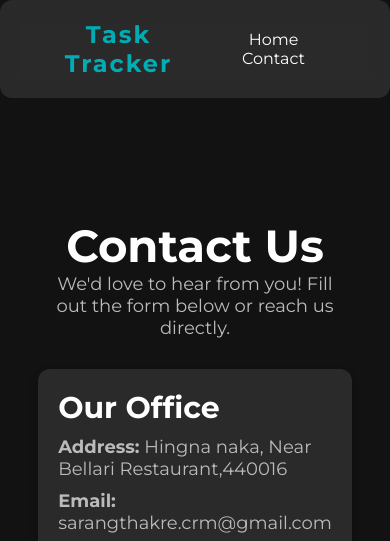
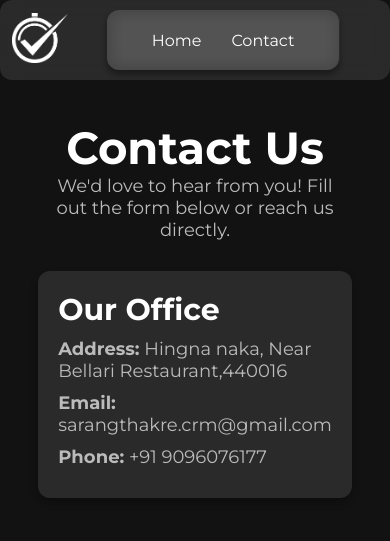
Before and after one commit to ShaileshPanghate/taskstracker, a plain HTML site: page contact.html in a window 390 px wide. Shown: the top 541 px of the page. Drawn offline with Linux system fonts and the light colour scheme.

Commit message:
responsive

```diff
--- a/contact.html
+++ b/contact.html
@@ -1,5 +1,6 @@
 <!DOCTYPE html>
 <html lang="en">
+
 <head>
     <meta charset="UTF-8">
     <meta name="viewport" content="width=device-width, initial-scale=1.0">
@@ -26,11 +27,56 @@
             border-radius: 12px;
         }
 
+        .logo img {
+            height: 50px;
+            /* Adjust size to fit navbar */
+            width: auto;
+            max-height: 60px;
+            /* Ensures it doesn’t exceed navbar height */
+        }
+
         .logo {
-            font-size: 24px;
-            font-weight: bold;
-            color: #00adb5;
-            letter-spacing: 2px;
+            size: 10px;
+        }
+        nav {
+            display: flex;
+            justify-content: space-between;
+            align-items: center;
+            padding: 10px 30px;
+            background: rgba(255, 255, 255, 0.1);
+            backdrop-filter: blur(8px);
+            border-radius: 12px;
+            box-shadow: 0 4px 6px rgba(0, 0, 0, 0.4);
+            height: 60px;
+        }
+        header {
+            display: block;
+            unicode-bidi: isolate;
+        }
+
+        @media (max-width: 768px) {
+            .navbar {
+                display: flex;
+                align-items: flex-start;
+            }
+        }
+
+        .navbar {
+            position: fixed;
+            top: 0;
+            left: 0;
+            right: 0;
+            background: rgba(255, 255, 255, 0.1);
+            backdrop-filter: blur(9px);
+            color: white;
+            display: flex;
+            justify-content: space-between;
+            padding: 12px;
+            align-items: center;
+            transition: background 0.3s ease;
+            z-index: 1000;
+            width: 100%;
+            height: 80px;
         }
 
         nav a {
@@ -51,7 +97,8 @@
             margin-top: 30px;
         }
 
-        .contact-info, .contact-form {
+        .contact-info,
+        .contact-form {
             background: rgba(255, 255, 255, 0.1);
             padding: 20px;
             border-radius: 12px;
@@ -59,7 +106,8 @@
             transition: transform 0.3s;
         }
 
-        .contact-info:hover, .contact-form:hover {
+        .contact-info:hover,
+        .contact-form:hover {
             transform: scale(1.05);
         }
 
@@ -72,16 +120,24 @@
         }
     </style>
 </head>
+
 <body>
 
-    <header>
-        <a href="./index.html" style="text-decoration: none">
-            <div class="logo">Task Tracker</div>
+    <header class="navbar">
+        <a href="index.html">
+            <div class="logo">
+                <img src="images/main logo symbol w.png" alt="Task Tracker Logo">
+            </div>
+
         </a>
+        <!-- <div class="menu-btn" onclick="toggleMenu()">☰</div> -->
         <nav>
-            <a href="./index.html">Home</a>
-            <a href="./contact.html">Contact</a>
+            <a href="index.html">Home</a>
+            <a href="contact.html">Contact</a>
         </nav>
+        <div class="auth-buttons">
+
+        </div>
     </header>
 
     <section class="contact">
@@ -100,7 +156,9 @@
 
                 <!-- Right: Google Form -->
                 <div class="contact-form">
-                    <iframe src="https://docs.google.com/forms/d/e/1FAIpQLSdXS0BC5mlBBLIQmk2pghFG7XErg0ZtuS9NiSQzGYplYEHDrA/viewform?usp=header" width="100%" height="400" frameborder="0" marginheight="0" marginwidth="0">Loading…</iframe>
+                    <iframe
+                        src="https://docs.google.com/forms/d/e/1FAIpQLSdXS0BC5mlBBLIQmk2pghFG7XErg0ZtuS9NiSQzGYplYEHDrA/viewform?usp=header"
+                        width="100%" height="400" frameborder="0" marginheight="0" marginwidth="0">Loading…</iframe>
                 </div>
             </div>
         </div>
@@ -111,4 +169,5 @@
     </footer>
 
 </body>
+
 </html>
--- a/style.css
+++ b/style.css
@@ -96,40 +96,28 @@ p {
 
 /* Mobile Styles */
 @media (max-width: 768px) {
-    .menu-btn {
-        display: block;
+    .navbar {
+      display: flex;
+      align-items: flex-start;
     }
 
-    .nav-menu {
-        display: none;
-        flex-direction: column;
-        position: absolute;
-        top: 60px;
-        left: 0;
-        width: 100%;
-        background: rgba(0, 0, 0, 0.9);
-        text-align: center;
-        padding: 20px 0;
+    nav {
+      flex-direction: row;
+      width: 80%;
+      /* margin-top: 10px; */
     }
 
-    .nav-menu nav {
-        display: flex;
-        flex-direction: column;
-        gap: 15px;
+    nav a {
+      padding: 8px 0;
+      width: 100%;
     }
 
-    .nav-menu a {
-        color: white;
-        text-decoration: none;
-        font-size: 18px;
-        padding: 10px;
-        transition: 0.3s;
+    .auth-buttons {
+      width: 100%;
+      justify-content: flex-start;
+      margin-top: 10px;
     }
-
-    .nav-menu a:hover {
-        background-color: #00adb5;
-    }
-}
+  }
 
 /* Buttons */
 
@@ -223,6 +211,7 @@ p {
 
     .hero {
         padding: 3vw;
+        width: 80%;
         gap: 2vw;
     }
 
@@ -728,7 +717,7 @@ p {
     padding: 30px;
     border-radius: 12px;
     text-align: center;
-    width: 300px;
+    width: 350px;
     box-shadow: 0px 5px 15px rgba(0, 0, 0, 0.3);
     border: 1px solid rgba(255, 255, 255, 0.2); /* Subtle border */
     transition: all 0.3s ease-in-out;
@@ -805,13 +794,15 @@ p {
 /* ===================== */
 @media (max-width: 768px) {
     .pricing-container {
-        flex-direction: column;
-        align-items: center;
+        display: grid;
+        grid-template-columns: repeat(1, 1fr);
+        gap: 20px;
     }
 
     .pricing-card {
-        width: 90%;
+        width: 80%;
     }
+
 }
 
 
@@ -912,9 +903,6 @@ p {
         margin-top: 20px;
     }
 
-    .card-container {
-        grid-template-columns: repeat(2, 1fr);
-    }
 
     .nav-links {
         display: none;
@@ -926,11 +914,6 @@ p {
 }
 
 @media only screen and (max-width: 768px) {
-    /* For smaller screens, show the navigation in a column format */
-    .navbar {
-        flex-direction: column;
-        padding: 20px;
-    }
 
     .nav-links {
         flex-direction: column;
@@ -950,9 +933,7 @@ p {
         font-size: 16px;
     }
 
-    .card-container {
-        grid-template-columns: 1fr;
-    }
+
 
     .card {
         padding: 15px;
@@ -963,19 +944,69 @@ p {
         font-size: 14px;
     }
 }
+.card-container {
+    display: flex;
+    flex-wrap: wrap;
+    justify-content: center;
+    gap: 15px;
+    padding: 20px;
+    box-sizing: border-box;
+  }
+
+  .card {
+    flex: 1 1 300px;
+    max-width: 300px;
+    background-color: #fff;
+    border: 1px solid #ddd;
+    border-radius: 10px;
+    padding: 20px;
+    text-align: center;
+    box-shadow: 0 2px 8px rgba(0, 0, 0, 0.1);
+    transition: transform 0.3s ease;
+    box-sizing: border-box;
+  }
+
+  .card:hover {
+    transform: translateY(-5px);
+  }
+
+  .action-btn {
+    margin-top: 15px;
+    padding: 10px 16px;
+    background-color: #007bff;
+    border: none;
+    border-radius: 6px;
+    color: #fff;
+    font-size: 16px;
+    cursor: pointer;
+    transition: background-color 0.3s;
+  }
+
+  .action-btn:hover {
+    background-color: #0056b3;
+  }
+
+  /* ✅ Mobile Responsiveness */
+  @media (max-width: 768px) {
+    .card-container {
+      align-items: center;
+      display: grid;
+      grid-template-columns: repeat(1, 1fr);
+    }
+
+    .card {
+      width: 90%;
+      max-width: 95%;
+    }
+
+    .action-btn {
+      width: 100%;
+    }
+  }
 
 @media only screen and (max-width: 480px) {
     .hero img {
         max-width: 100%;
-    }
-
-    .card-container {
-        grid-template-columns: 1fr;
-        gap: 20px;
-    }
-
-    .card {
-        padding: 15px;
     }
 
     .founders-grid {
```
Also changed, not shown: index.html (+37 -10 lines).
